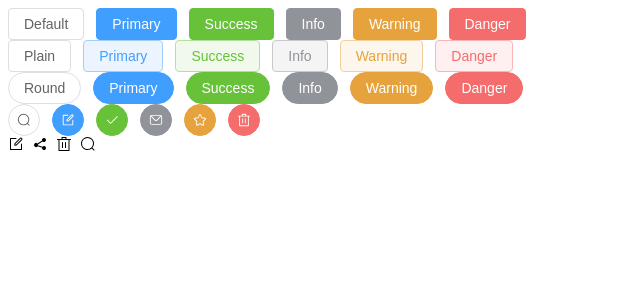
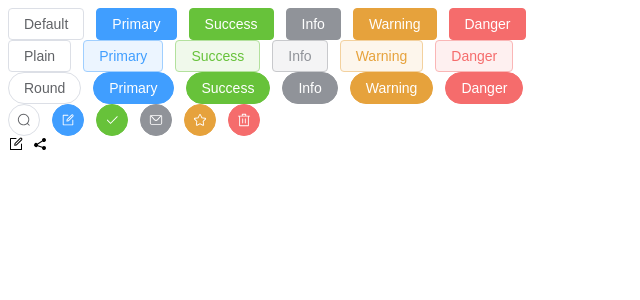
Before and after one commit to mianmalife/dogdog, a Vue app: page / in a window 1280 px wide. Shown: the top 300 px of the page, without its empty margins (0-640 px from the left). Built offline with nearby package versions, Linux system fonts and the light colour scheme.

Commit message:
test: deploy

```diff
--- a/src/App.vue
+++ b/src/App.vue
@@ -49,8 +49,6 @@ import {
     </el-row>
     <Edit style="width: 1em; height: 1em; margin-right: 8px" />
     <Share style="width: 1em; height: 1em; margin-right: 8px" />
-    <Delete style="width: 1em; height: 1em; margin-right: 8px" />
-    <Search style="width: 1em; height: 1em; margin-right: 8px" />
   </div>
 </template>
 
```
